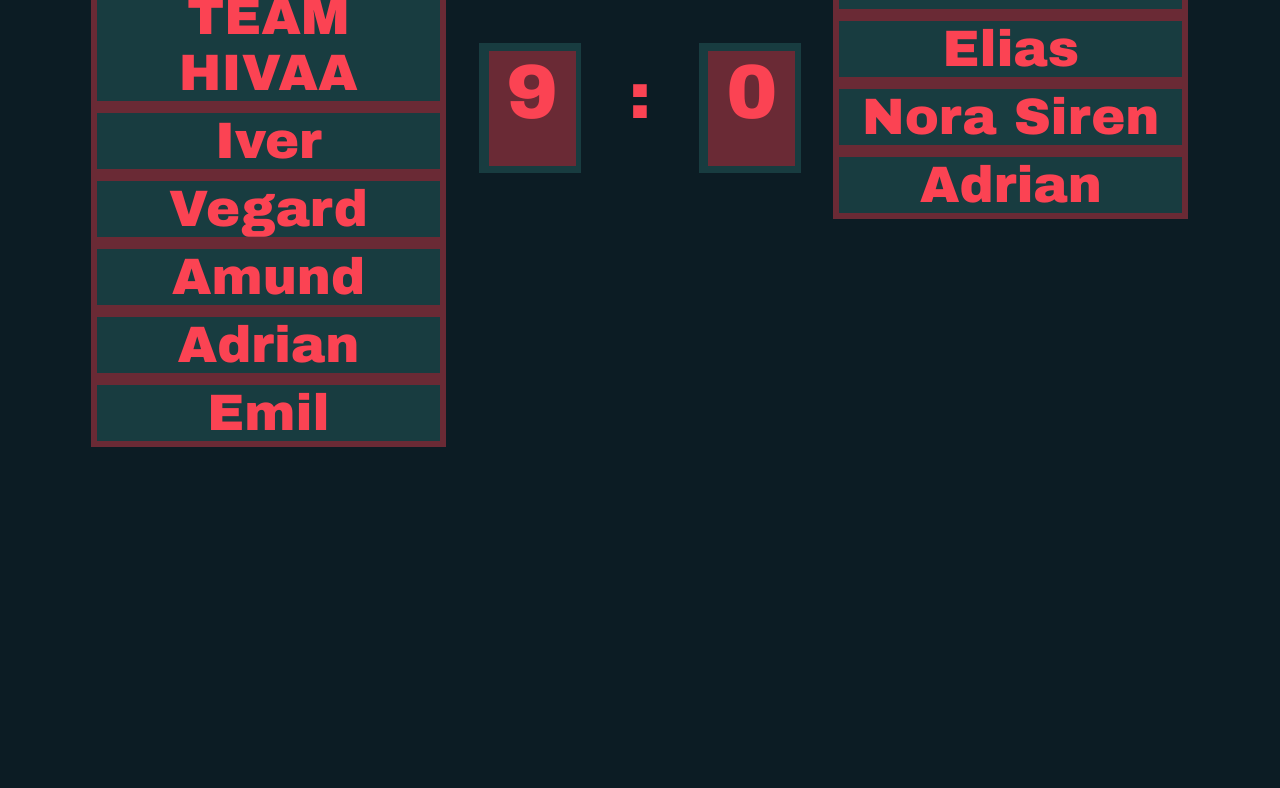
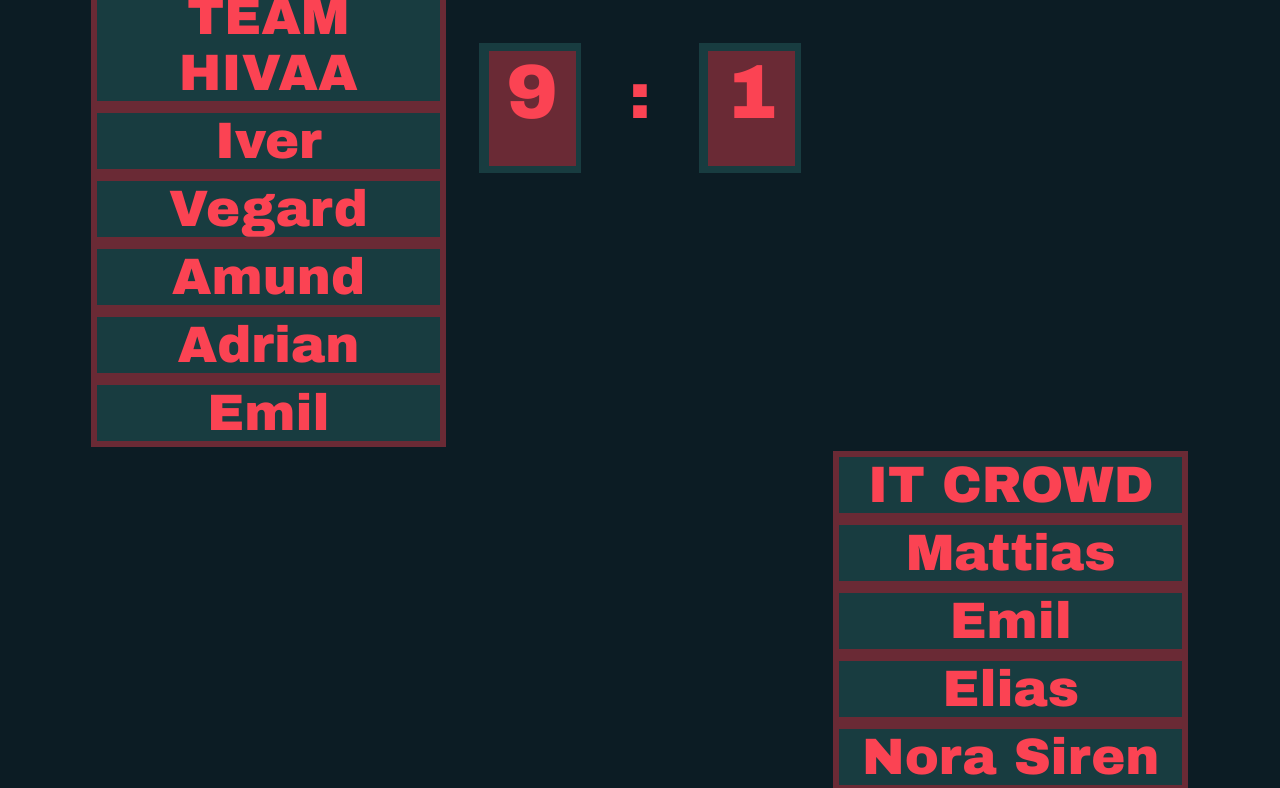
Before and after one commit to LeonHalg/scoreboardYFF, a plain HTML site: page index.html in a window 1280 px wide. Shown: the part 205-993 px from the top of the page. Before the commit the page ends 800 px from the top, so only its background shows below. Drawn offline with Linux system fonts and the light colour scheme.

Commit message:
margin and score update

```diff
--- a/index.html
+++ b/index.html
@@ -14,7 +14,7 @@
          <div id="kolon">:</div>
 
         <div id="boks2">
-            <div id="inni2">0</div>
+            <div id="inni2">1</div>
          </div>
     </div>
     <table id="table1">
--- a/style.css
+++ b/style.css
@@ -103,5 +103,5 @@
 #table2{
     width: 35%;
     margin-left: 58%;
-    margin-top: -50%;
+    margin-bottom: 50%;
 }
```
